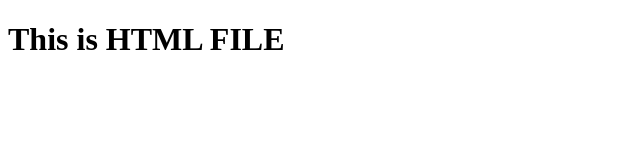
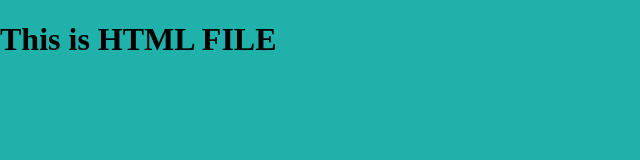
Before and after one commit to HassanAharoui/schedule, a plain HTML site: page index.html in a window 1280 px wide. Shown: the whole page, without its empty margins (0-640 px from the left). Drawn offline with Linux system fonts and the light colour scheme.

Commit message:
adding the styles file

```diff
--- a/index.html
+++ b/index.html
@@ -3,6 +3,7 @@
 <head>
     <meta charset="UTF-8">
     <meta name="viewport" content="width=device-width, initial-scale=1.0">
+    <link rel="stylesheet" href="./styles/style.css">
     <title>Document</title>
 </head>
 <body>
--- /dev/null
+++ b/styles/style.css
@@ -0,0 +1,6 @@
+body {
+    box-sizing: border-box;
+    margin: 0;
+    padding: 0;
+    background-color: lightseagreen;
+}
```
